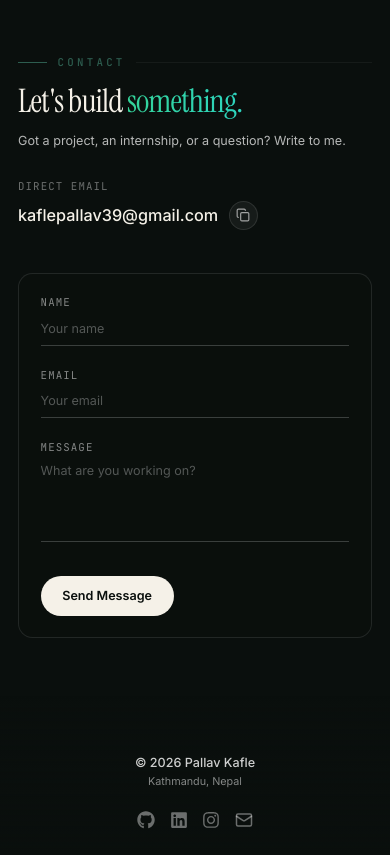
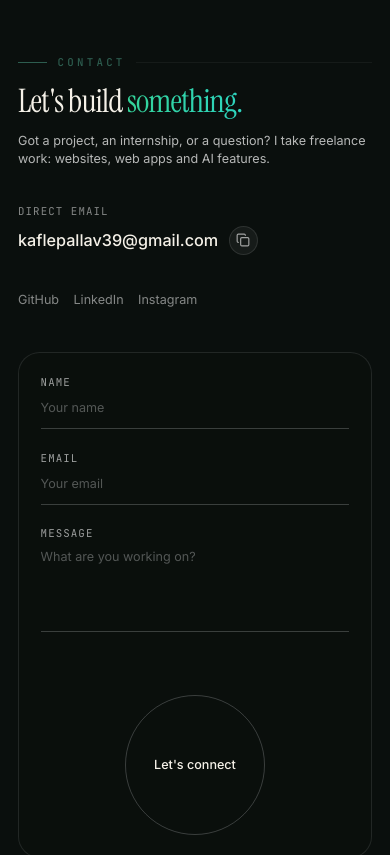
Before and after one commit to pallavkafle/myPORTFOLIO, a Next.js app: page / in a window 390 px wide. Shown: the part 7100-7955 px from the top of the page. Built offline with nearby package versions, Linux system fonts and the light colour scheme.

Commit message:
feat: complete Phase 4 and 5 (timeline, resume, contact, footer)

```diff
--- a/components/sections/Contact.tsx
+++ b/components/sections/Contact.tsx
@@ -1,8 +1,8 @@
 "use client";
 
-import { motion } from "framer-motion";
+import { motion, useMotionValue, useSpring } from "framer-motion";
 import { Mail, Copy, Check } from "lucide-react";
-import { FormEvent, useState } from "react";
+import { FormEvent, useState, useEffect, useRef } from "react";
 import SectionHeading from "@/components/ui/SectionHeading";
 import { siteConfig } from "@/lib/data/site";
 
@@ -14,6 +14,39 @@ export default function Contact() {
   const [status, setStatus] = useState<"idle" | "loading" | "success" | "error">("idle");
   const [message, setMessage] = useState("");
   const [copied, setCopied] = useState(false);
+
+  // Magnetic Button logic
+  const buttonRef = useRef<HTMLButtonElement>(null);
+  const [isFinePointer, setIsFinePointer] = useState(false);
+  const x = useMotionValue(0);
+  const y = useMotionValue(0);
+  const springX = useSpring(x, { stiffness: 150, damping: 15, mass: 0.1 });
+  const springY = useSpring(y, { stiffness: 150, damping: 15, mass: 0.1 });
+
+  useEffect(() => {
+    setIsFinePointer(window.matchMedia("(pointer: fine)").matches);
+  }, []);
+
+  const handleMouseMove = (e: React.MouseEvent) => {
+    if (!isFinePointer || !buttonRef.current) return;
+    const { clientX, clientY } = e;
+    const { width, height, left, top } = buttonRef.current.getBoundingClientRect();
+    const centerX = left + width / 2;
+    const centerY = top + height / 2;
+    const distanceX = clientX - centerX;
+    const distanceY = clientY - centerY;
+    const distance = Math.sqrt(distanceX ** 2 + distanceY ** 2);
+
+    if (distance < width * 1.5) {
+      x.set(distanceX * 0.3);
+      y.set(distanceY * 0.3);
+    }
+  };
+
+  const handleMouseLeave = () => {
+    x.set(0);
+    y.set(0);
+  };
 
   const handleCopyEmail = () => {
     navigator.clipboard.writeText(siteConfig.email);
@@ -46,16 +79,19 @@ export default function Contact() {
 
   return (
     <section id="contact" className="relative z-10 mx-auto max-w-6xl px-5 py-16 lg:px-8">
-      <div className="grid gap-12 lg:grid-cols-2 lg:gap-24">
+      <div className="grid gap-12 lg:grid-cols-[1fr_1.1fr] lg:gap-16 items-start">
 
-        <motion.div initial={{ opacity: 0, y: 24 }} whileInView={{ opacity: 1, y: 0 }} viewport={{ once: true }} transition={{ duration: 0.55 }}>
+        {/* Left Side */}
+        <motion.div initial={{ opacity: 0, y: 24 }} whileInView={{ opacity: 1, y: 0 }} viewport={{ once: true }} transition={{ duration: 0.55 }} className="lg:sticky lg:top-32">
           <SectionHeading
             label="Contact"
             title={<span className="text-text">Let&apos;s build <span className="bg-gradient-to-r from-emerald-400 to-teal-400 bg-clip-text text-transparent">something.</span></span>}
-            subtitle="Got a project, an internship, or a question? Write to me."
+            subtitle="Got a project, an internship, or a question? I take freelance work: websites, web apps and AI features."
           />
-          <div className="mt-8">
-            <p className="font-mono text-xs uppercase tracking-widest text-white/40 mb-2">Direct Email</p>
+
+          <div className="mt-10 space-y-6">
+            <div>
+              <p className="font-mono text-xs uppercase tracking-widest text-white/50 mb-2">Direct Email</p>
               <button onClick={handleCopyEmail} className="group flex items-center gap-3 text-lg font-medium text-text transition-colors hover:text-emerald-400">
                 {siteConfig.email}
                 <div className="flex h-8 w-8 items-center justify-center rounded-full border border-white/10 bg-white/5 transition-colors group-hover:border-emerald-400/30">
@@ -63,30 +99,53 @@ export default function Contact() {
                 </div>
               </button>
             </div>
+
+            <div className="flex gap-4 pt-4">
+              <a href={siteConfig.socials.github} target="_blank" rel="noreferrer" className="text-sm text-white/50 hover:text-white transition-colors">GitHub</a>
+              <a href={siteConfig.socials.linkedin} target="_blank" rel="noreferrer" className="text-sm text-white/50 hover:text-white transition-colors">LinkedIn</a>
+              <a href={siteConfig.socials.instagram} target="_blank" rel="noreferrer" className="text-sm text-white/50 hover:text-white transition-colors">Instagram</a>
+            </div>
+          </div>
         </motion.div>
 
+        {/* Right Side (Form Panel) */}
         <motion.div initial={{ opacity: 0, y: 24 }} whileInView={{ opacity: 1, y: 0 }} viewport={{ once: true }} transition={{ duration: 0.55, delay: 0.1 }}>
-          <form onSubmit={handleSubmit} className="flex flex-col gap-6 rounded-2xl border border-white/10 bg-[#0a0f0d]/80 p-6 md:p-8">
+          <form onSubmit={handleSubmit} className="flex flex-col gap-6 rounded-3xl border border-white/10 bg-[#0a0f0d]/80 p-6 md:p-10">
             <div className="grid gap-6 sm:grid-cols-2">
               <label className="block">
-                <span className="mb-2 block font-mono text-xs uppercase tracking-widest text-white/50">Name</span>
-                <input type="text" value={formState.name} onChange={handleChange("name")} className="w-full border-b border-white/20 bg-transparent pb-2 text-sm text-text outline-none placeholder:text-white/30 focus:border-emerald-400" placeholder="Your name" required />
+                <span className="mb-2 block font-mono text-xs uppercase tracking-widest text-white/60">Name</span>
+                <input type="text" value={formState.name} onChange={handleChange("name")} className="w-full border-b border-white/20 bg-transparent pb-3 text-sm text-white outline-none placeholder:text-white/30 focus:border-emerald-400 transition-colors" placeholder="Your name" required />
               </label>
               <label className="block">
-                <span className="mb-2 block font-mono text-xs uppercase tracking-widest text-white/50">Email</span>
-                <input type="email" value={formState.email} onChange={handleChange("email")} className="w-full border-b border-white/20 bg-transparent pb-2 text-sm text-text outline-none placeholder:text-white/30 focus:border-emerald-400" placeholder="Your email" required />
+                <span className="mb-2 block font-mono text-xs uppercase tracking-widest text-white/60">Email</span>
+                <input type="email" value={formState.email} onChange={handleChange("email")} className="w-full border-b border-white/20 bg-transparent pb-3 text-sm text-white outline-none placeholder:text-white/30 focus:border-emerald-400 transition-colors" placeholder="Your email" required />
               </label>
             </div>
             <label className="block">
-              <span className="mb-2 block font-mono text-xs uppercase tracking-widest text-white/50">Message</span>
-              <textarea value={formState.message} onChange={handleChange("message")} rows={4} className="w-full resize-none border-b border-white/20 bg-transparent pb-2 text-sm text-text outline-none placeholder:text-white/30 focus:border-emerald-400" placeholder="What are you working on?" required />
+              <span className="mb-2 block font-mono text-xs uppercase tracking-widest text-white/60">Message</span>
+              <textarea value={formState.message} onChange={handleChange("message")} rows={4} className="w-full resize-none border-b border-white/20 bg-transparent pb-3 text-sm text-white outline-none placeholder:text-white/30 focus:border-emerald-400 transition-colors" placeholder="What are you working on?" required />
             </label>
+
             <div aria-hidden="true" className="hidden"><input type="text" name="website" tabIndex={-1} value={formState.website} onChange={handleChange("website")} /></div>
-            <div className="flex items-center justify-between gap-4 pt-2">
-              <button type="submit" disabled={status === "loading"} className="rounded-full bg-text px-6 py-3 text-sm font-semibold text-background transition-transform hover:scale-105 active:scale-95 disabled:opacity-70 disabled:hover:scale-100">
-                {status === "loading" ? "Sending..." : "Send Message"}
-              </button>
-              <span role="status" aria-live="polite" className={`text-sm ${status === "success" ? "text-emerald-400" : status === "error" ? "text-red-400" : "text-white/40"}`}>{message}</span>
+
+            <div className="flex flex-col sm:flex-row items-center justify-between gap-6 pt-4">
+              <span role="status" aria-live="polite" className={`text-sm ${status === "success" ? "text-emerald-400" : status === "error" ? "text-red-400" : "text-white/50"}`}>{message}</span>
+
+              {/* Magnetic Submit Button */}
+              <motion.button
+                ref={buttonRef}
+                onMouseMove={handleMouseMove}
+                onMouseLeave={handleMouseLeave}
+                style={{ x: isFinePointer ? springX : 0, y: isFinePointer ? springY : 0 }}
+                type="submit"
+                disabled={status === "loading"}
+                className="group relative flex h-[140px] w-[140px] shrink-0 items-center justify-center overflow-hidden rounded-full border border-white/20 bg-transparent text-sm font-medium text-text transition-colors hover:border-transparent focus:border-transparent disabled:opacity-50"
+              >
+                <div className="absolute inset-0 h-full w-full translate-y-full bg-text transition-transform duration-500 ease-in-out group-hover:translate-y-0 group-focus:translate-y-0" />
+                <span className="relative z-10 flex flex-col items-center gap-1 transition-colors duration-500 group-hover:text-background group-focus:text-background">
+                  {status === "loading" ? "Sending..." : status === "success" ? "Sent!" : "Let's connect"}
+                </span>
+              </motion.button>
             </div>
           </form>
         </motion.div>
--- a/components/sections/Footer.tsx
+++ b/components/sections/Footer.tsx
@@ -31,13 +31,13 @@ export default function Footer() {
             <p className="text-sm font-medium text-white/80">
               © {new Date().getFullYear()} {siteConfig.name}
             </p>
-            <p className="text-xs text-white/50">
+            <p className="text-xs text-white/60">
               Kathmandu, Nepal
             </p>
           </div>
           <div className="flex items-center gap-4">
             {socials.map(({ label, href, icon: Icon }) => (
-              <a key={label} href={href} target={label === "Email" ? undefined : "_blank"} rel={label === "Email" ? undefined : "noreferrer"} aria-label={label} className="text-white/40 transition-colors hover:text-emerald-400">
+              <a key={label} href={href} target={label === "Email" ? undefined : "_blank"} rel={label === "Email" ? undefined : "noreferrer"} aria-label={label} className="text-white/50 transition-colors hover:text-emerald-400">
                 <Icon size={18} />
               </a>
             ))}
@@ -46,8 +46,15 @@ export default function Footer() {
       </footer>
 
       {showTopButton && (
-        <motion.button initial={{ opacity: 0, scale: 0.8 }} animate={{ opacity: 1, scale: 1 }} exit={{ opacity: 0, scale: 0.8 }} onClick={() => window.scrollTo({ top: 0, behavior: "smooth" })} aria-label="Back to top" className="fixed bottom-4 right-4 z-50 flex h-8 w-8 items-center justify-center rounded-full border border-white/10 bg-white/5 text-white/70 backdrop-blur-md transition-colors hover:border-emerald-400/50 hover:text-emerald-400">
-          <ArrowUp size={18} />
+        <motion.button
+          initial={{ opacity: 0, scale: 0.8 }}
+          animate={{ opacity: 1, scale: 1 }}
+          exit={{ opacity: 0, scale: 0.8 }}
+          onClick={() => window.scrollTo({ top: 0, behavior: "smooth" })}
+          aria-label="Back to top"
+          className="fixed bottom-4 right-4 z-50 flex h-8 w-8 items-center justify-center rounded-full border border-white/10 bg-[#0a0f0d]/80 text-white/50 backdrop-blur-md transition-colors hover:border-emerald-400/50 hover:text-emerald-400"
+        >
+          <ArrowUp size={14} />
         </motion.button>
       )}
     </>
```
Also changed, not shown: components/sections/Journey.tsx (+17 -7 lines). Lines whose indentation alone changed are shown as unchanged.
